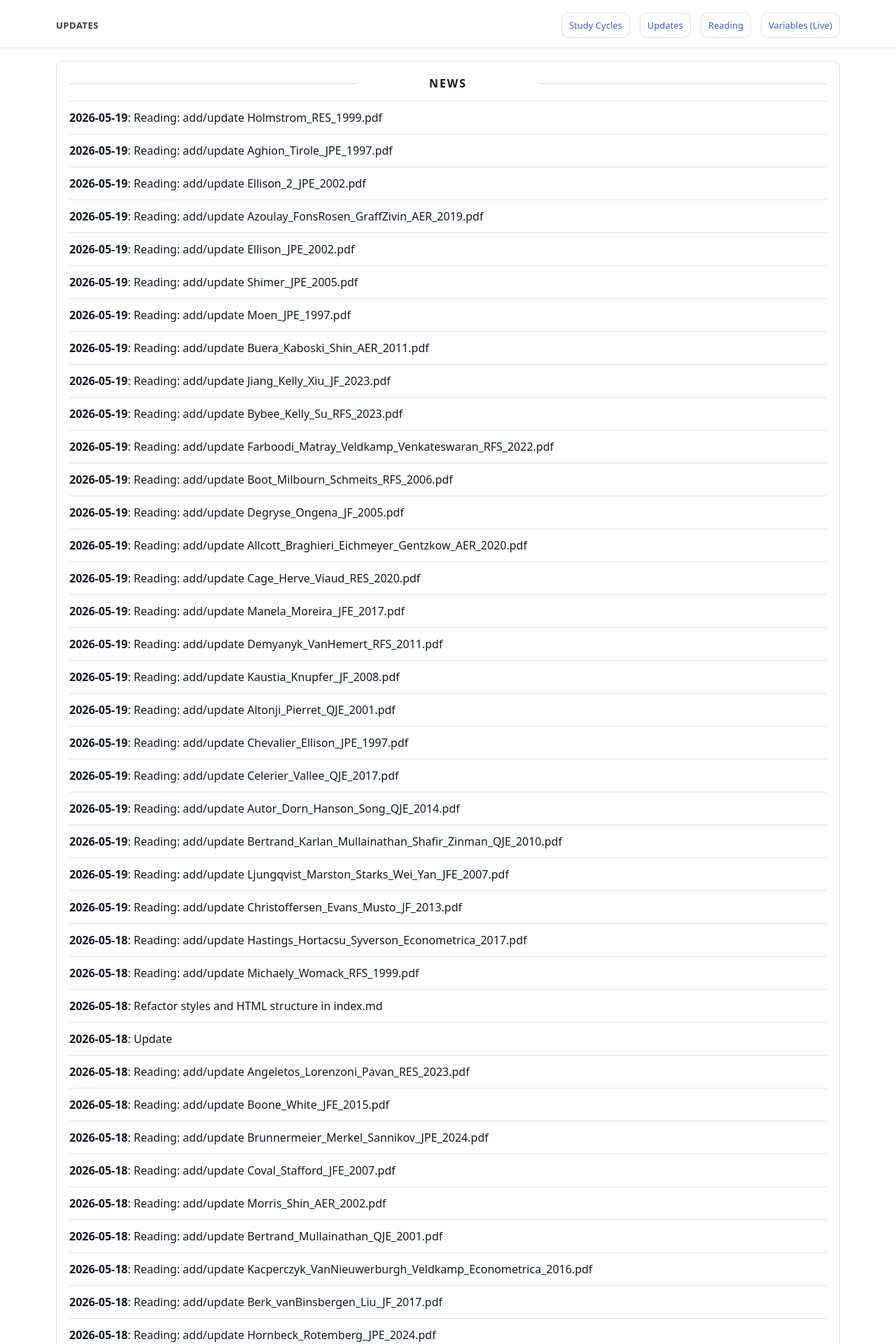
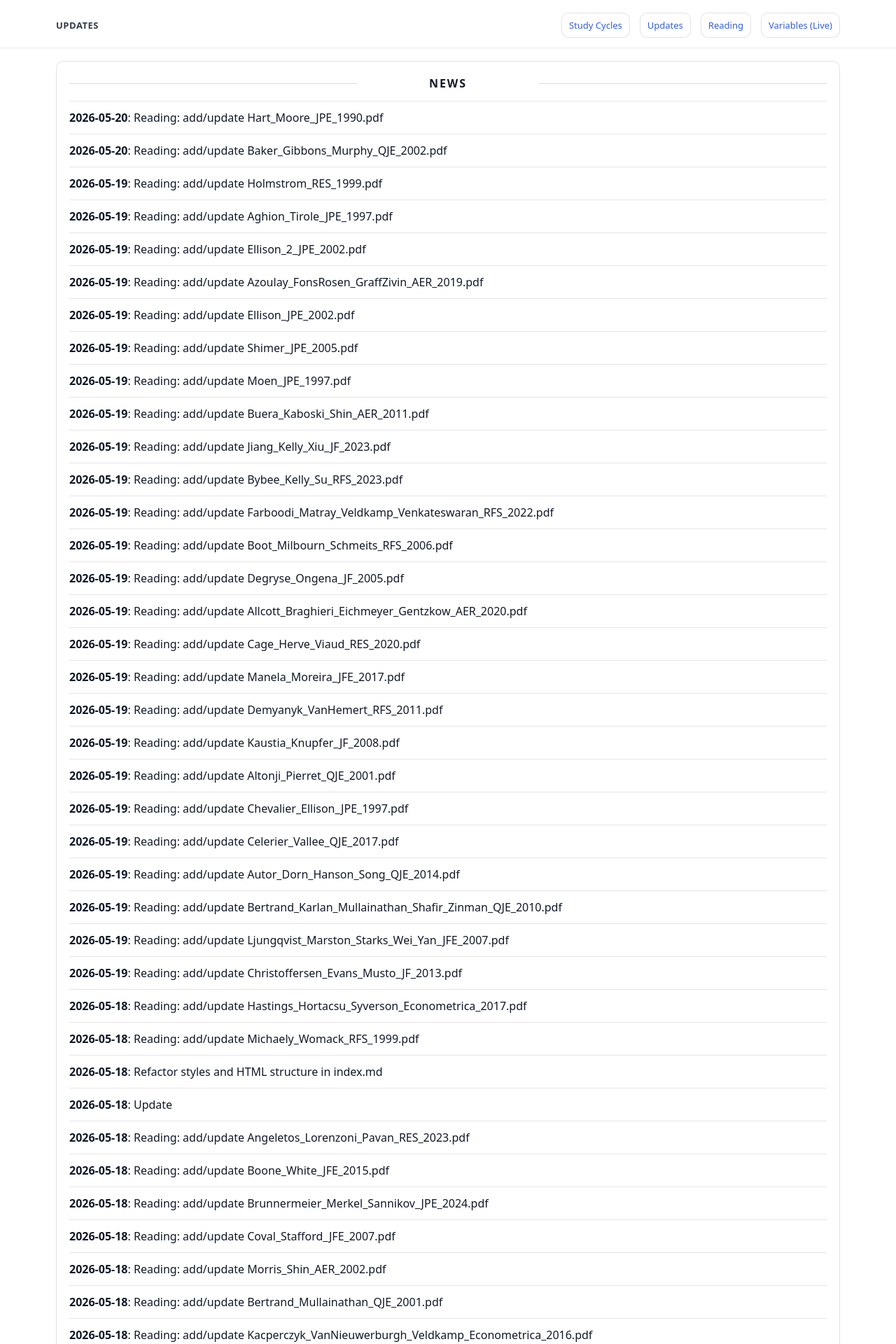
Before and after one commit to yaxinzn/study-archive, a Jekyll site: the page built from updates/index.md, in a window 1280 px wide. Shown: the top 1920 px of the page at 70% size. Built offline with Jekyll 4.4.1, drawn with Linux system fonts in a browser that asks for light colours; some of the changed text lies outside the part shown.

Commit message:
chore: update NEWS feed

```diff
--- a/_data/news.yml
+++ b/_data/news.yml
@@ -1,4 +1,10 @@
 # Auto-generated update history (sorted newest -> oldest). Do not edit manually.
+- ts: "1779220285"
+  date: "2026-05-20"
+  title: "Reading: add/update Hart_Moore_JPE_1990.pdf"
+- ts: "1779220233"
+  date: "2026-05-20"
+  title: "Reading: add/update Baker_Gibbons_Murphy_QJE_2002.pdf"
 - ts: "1779191925"
   date: "2026-05-19"
   title: "Reading: add/update Holmstrom_RES_1999.pdf"
```
